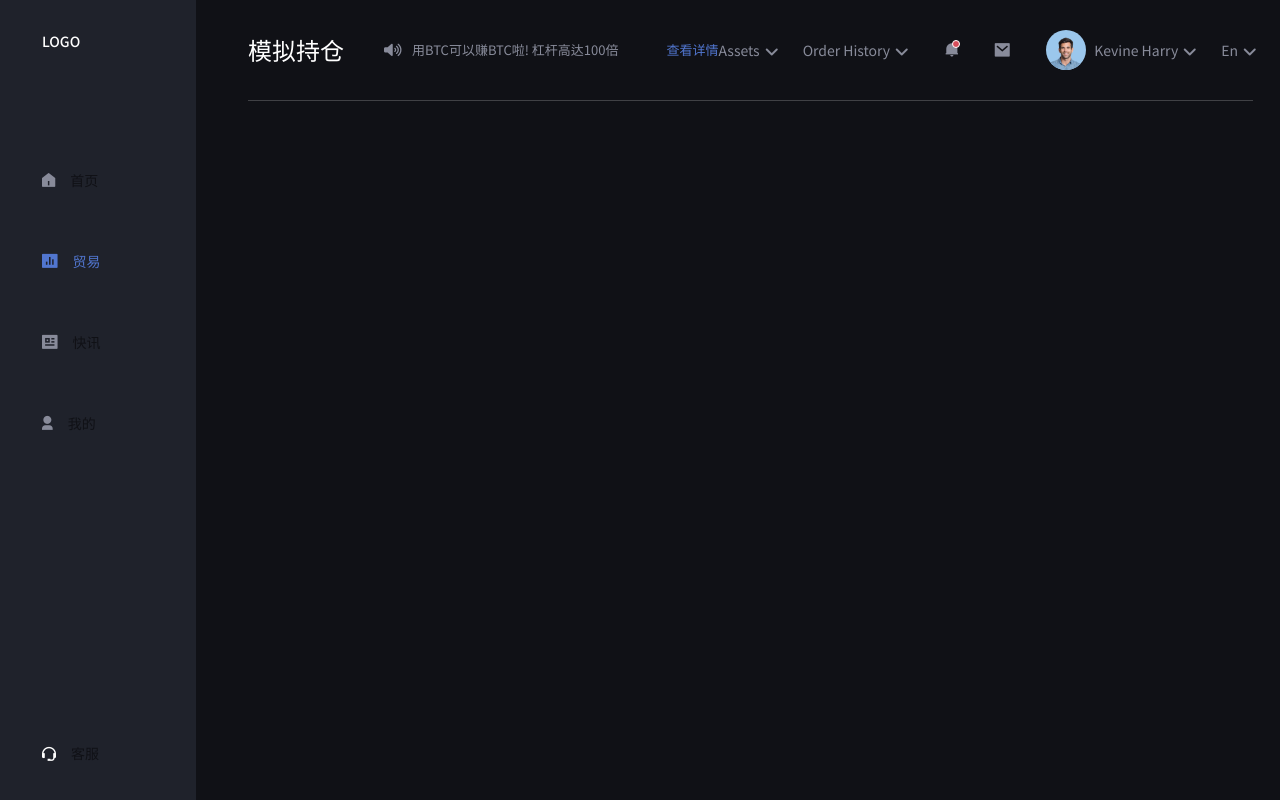
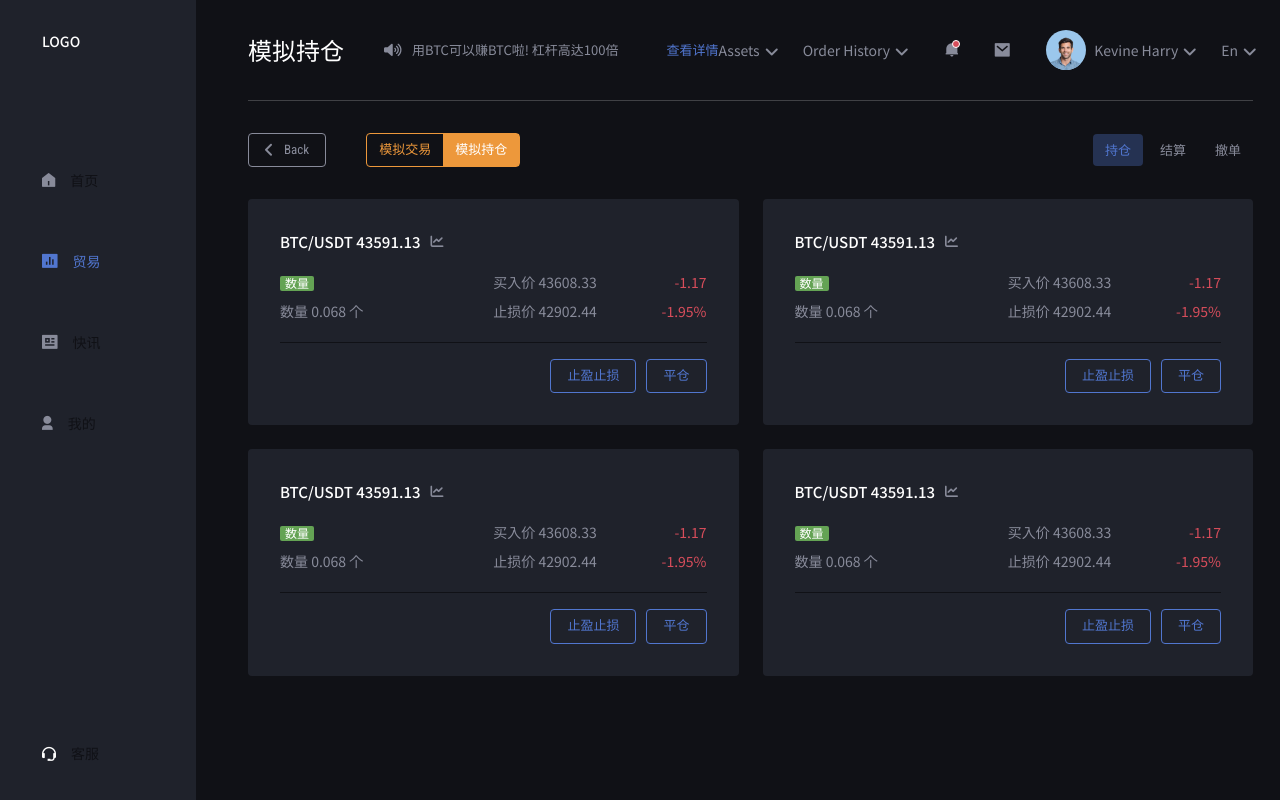
Before and after one commit to SashaSamoylov/deploy-crypto-exchange, a Vue app: page /trade in a window 1280 px wide. Built offline with nearby package versions, Linux system fonts and the light colour scheme.

Commit message:
trade page

```diff
--- a/src/assets/styles/_vars.scss
+++ b/src/assets/styles/_vars.scss
@@ -1,6 +1,7 @@
 //Font
 $noto:         'Noto Sans SC', sans-serif;
 $roboto:       'Roboto Condensed', sans-serif;
+$inter:        'Inter', sans-serif;
 
 //Main color
 $black:       #101116;
--- a/src/assets/styles/button/_button.scss
+++ b/src/assets/styles/button/_button.scss
@@ -36,3 +36,22 @@
         font-size: 15px;
     }
 }
+
+.tabs-btn {
+    border: 1px solid $yellow;
+    border-radius: 4px;
+    .tab-item {
+        padding: 7px 30px;
+        color: $yellow;
+        cursor: pointer;
+        font-family: $roboto;
+        font-style: normal;
+        font-weight: 500;
+        font-size: 13px;
+        line-height: 140%;
+        &.active {
+            background-color: $yellow;
+            color: $white;
+        }
+    }
+}
--- /dev/null
+++ b/src/assets/styles/card/_card.scss
@@ -0,0 +1,13 @@
+.card {
+    width: calc(50% - 12px);
+    background-color: $gray;
+    border-radius: 4px;
+    padding: 32px;
+    margin-top: 24px;
+    &:first-child {
+        margin-top: 0;
+    }
+    &:nth-child(2) {
+        margin-top: 0;
+    }
+}
--- a/src/assets/styles/fonts/_fonts.scss
+++ b/src/assets/styles/fonts/_fonts.scss
@@ -1,2 +1,3 @@
 @import url('https://fonts.googleapis.com/css2?family=Noto+Sans+SC:wght@100;300;400;500;700;900&display=swap');
 @import url('https://fonts.googleapis.com/css2?family=Roboto+Condensed:ital,wght@0,300;0,400;0,700;1,300;1,400&display=swap');
+@import url('https://fonts.googleapis.com/css2?family=Inter:wght@100;200;300;400;500;600;700;800;900&display=swap');
--- a/src/assets/styles/home/_home.scss
+++ b/src/assets/styles/home/_home.scss
@@ -1,24 +1,4 @@
 .home {
-    &-top {
-        &__tabs {
-            border: 1px solid $yellow;
-            border-radius: 4px;
-            .tab-item {
-                padding: 7px 30px;
-                color: $yellow;
-                cursor: pointer;
-                font-family: $roboto;
-                font-style: normal;
-                font-weight: 500;
-                font-size: 13px;
-                line-height: 140%;
-                &.active {
-                    background-color: $yellow;
-                    color: $white;
-                }
-            }
-        }
-    }
     &-block {
         display: flex;
         flex-direction: row;
--- a/src/assets/styles/main.scss
+++ b/src/assets/styles/main.scss
@@ -15,8 +15,14 @@
 //Navbar
 @import 'app/navbar';
 
+//Card
+@import 'card/card';
+
 //Home
 @import 'home/home';
+
+//Trade
+@import 'trade/trade';
 
 //Button
 @import 'button/button';
--- /dev/null
+++ b/src/assets/styles/trade/_trade.scss
@@ -0,0 +1,72 @@
+.trade {
+    &-top {
+        &__btns {
+            .btn-item {
+                cursor: pointer;
+                font-family: $noto;
+                font-style: normal;
+                font-weight: 400;
+                font-size: 13px;
+                line-height: 140%;
+                padding: 7px 12px;
+                margin-left: 5px;
+                &:first-child {
+                    margin-left: 0;
+                }
+                &.active {
+                    background: rgba(81, 118, 207, 0.32);
+                    border-radius: 4px;
+                    color: $blue;
+                }
+            }
+        }
+    }
+    &-body {
+        flex-wrap: wrap;
+        justify-content: space-between;
+    }
+    &-card {
+        .card-header {
+            display: flex;
+            align-items: center;
+            &__title {
+                font-family: $noto;
+                font-style: normal;
+                font-weight: 500;
+                font-size: 15px;
+                line-height: 140%;
+                margin-right: 10px;
+                color: $white;
+            }
+            i {
+                font-size: 13px;
+                line-height: 140%;
+            }
+        }
+        .card-body {
+            padding: 20px 0;
+            .count {
+                font-family: $inter;
+                font-style: normal;
+                font-weight: 500;
+                font-size: 12px;
+                line-height: 140%;
+                color: $white;
+                border-radius: 2px;
+                padding: 0 5px;
+            }
+        }
+        .card-footer {
+            padding-top: 16px;
+            border-top: 1px solid $black;
+            button {
+                border-color: $blue;
+                color: $blue;
+                &:hover {
+                    border-color: $yellow;
+                    color: $yellow;
+                }
+            }
+        }
+    }
+}
--- a/src/components/app/AppChart.vue
+++ b/src/components/app/AppChart.vue
@@ -26,7 +26,8 @@ export default {
           backgroundColor: gradient,
           borderColor: '#ED983B',
           borderWidth: 2,
-          fill: true
+          fill: true,
+          tension: 0.3
         }]
       },
       options: {
--- a/src/views/Home.vue
+++ b/src/views/Home.vue
@@ -8,7 +8,7 @@
       </div>
       <i class="icon-star mr-3 cursor-pointer"></i>
       <i class="icon-info"></i>
-      <div class="home-top__tabs flex ml-auto">
+      <div class="home-top__tabs tabs-btn flex ml-auto">
         <div class="tab-item"
           v-for="tab in tabs"
           :key="tab"
--- a/src/views/Trade.vue
+++ b/src/views/Trade.vue
@@ -0,0 +1,133 @@
+<template>
+  <div class="trade">
+    <div class="trade-top py-8 flex items-center">
+      <button class="btn mr-10"><i class="icon-arrow mr-3"></i>Back</button>
+      <div class="trade-top__tabs tabs-btn flex">
+        <div class="tab-item px-3"
+          v-for="tabBtn in tabsBtn"
+          :key="tabBtn"
+          :class="{'active': tabBtnActive === tabBtn}"
+          @click="tabBtnActive = tabBtn"
+        >{{ tabBtn }}</div>
+      </div>
+      <div class="trade-top__btns flex ml-auto">
+        <div class="btn-item"
+          v-for="btn in btns"
+          :key="btn"
+          :class="{'active': btnActive === btn}"
+          @click="btnActive = btn"
+        >{{ btn }}</div>
+      </div>
+    </div>
+    <div class="trade-body flex pb-5">
+      <div class="trade-card card">
+        <div class="card-header">
+          <div class="card-header__title">BTC/USDT 43591.13</div>
+          <i class="icon-chart"></i>
+        </div>
+        <div class="card-body flex">
+          <div class="w-1/2">
+            <span class="bg-green count">数量</span>
+            <p class="mt-2">数量 0.068 个</p>
+          </div>
+          <div class="w-1/4">
+            <p class="mb-2">买入价 43608.33</p>
+            <p>止损价 42902.44</p>
+          </div>
+          <div class="w-1/4">
+            <p class="text-red text-right mb-2">-1.17</p>
+            <p class="text-red text-right">-1.95%</p>
+          </div>
+        </div>
+        <div class="card-footer flex">
+          <button class="btn ml-auto">止盈止损</button>
+          <button class="btn ml-2.5">平仓</button>
+        </div>
+      </div>
+      <div class="trade-card card">
+        <div class="card-header">
+          <div class="card-header__title">BTC/USDT 43591.13</div>
+          <i class="icon-chart"></i>
+        </div>
+        <div class="card-body flex">
+          <div class="w-1/2">
+            <span class="bg-green count">数量</span>
+            <p class="mt-2">数量 0.068 个</p>
+          </div>
+          <div class="w-1/4">
+            <p class="mb-2">买入价 43608.33</p>
+            <p>止损价 42902.44</p>
+          </div>
+          <div class="w-1/4">
+            <p class="text-red text-right mb-2">-1.17</p>
+            <p class="text-red text-right">-1.95%</p>
+          </div>
+        </div>
+        <div class="card-footer flex">
+          <button class="btn ml-auto">止盈止损</button>
+          <button class="btn ml-2.5">平仓</button>
+        </div>
+      </div>
+      <div class="trade-card card">
+        <div class="card-header">
+          <div class="card-header__title">BTC/USDT 43591.13</div>
+          <i class="icon-chart"></i>
+        </div>
+        <div class="card-body flex">
+          <div class="w-1/2">
+            <span class="bg-green count">数量</span>
+            <p class="mt-2">数量 0.068 个</p>
+          </div>
+          <div class="w-1/4">
+            <p class="mb-2">买入价 43608.33</p>
+            <p>止损价 42902.44</p>
+          </div>
+          <div class="w-1/4">
+            <p class="text-red text-right mb-2">-1.17</p>
+            <p class="text-red text-right">-1.95%</p>
+          </div>
+        </div>
+        <div class="card-footer flex">
+          <button class="btn ml-auto">止盈止损</button>
+          <button class="btn ml-2.5">平仓</button>
+        </div>
+      </div>
+      <div class="trade-card card">
+        <div class="card-header">
+          <div class="card-header__title">BTC/USDT 43591.13</div>
+          <i class="icon-chart"></i>
+        </div>
+        <div class="card-body flex">
+          <div class="w-1/2">
+            <span class="bg-green count">数量</span>
+            <p class="mt-2">数量 0.068 个</p>
+          </div>
+          <div class="w-1/4">
+            <p class="mb-2">买入价 43608.33</p>
+            <p>止损价 42902.44</p>
+          </div>
+          <div class="w-1/4">
+            <p class="text-red text-right mb-2">-1.17</p>
+            <p class="text-red text-right">-1.95%</p>
+          </div>
+        </div>
+        <div class="card-footer flex">
+          <button class="btn ml-auto">止盈止损</button>
+          <button class="btn ml-2.5">平仓</button>
+        </div>
+      </div>
+    </div>
+  </div>
+</template>
+
+<script>
+export default {
+  name: 'Trade',
+  data: () => ({
+    tabsBtn: ['模拟交易', '模拟持仓'],
+    tabBtnActive: '模拟持仓',
+    btns: ['持仓', '结算', '撤单'],
+    btnActive: '持仓'
+  })
+}
+</script>
--- a/tailwind.config.js
+++ b/tailwind.config.js
@@ -1,5 +1,6 @@
 module.exports = {
   purge: { content: ['./public/**/*.html', './src/**/*.vue'] },
+  important: true,
   theme: {
     screens: {
       s: '320px',
@@ -24,7 +25,8 @@ module.exports = {
     }),
     fontFamily: {
       noto: ['Noto Sans SC', 'sans-serif'],
-      roboto: ['Roboto Condensed', 'sans-serif']
+      roboto: ['Roboto Condensed', 'sans-serif'],
+      inter: ['Inter', 'sans-serif']
     },
     extend: {}
   },
```
